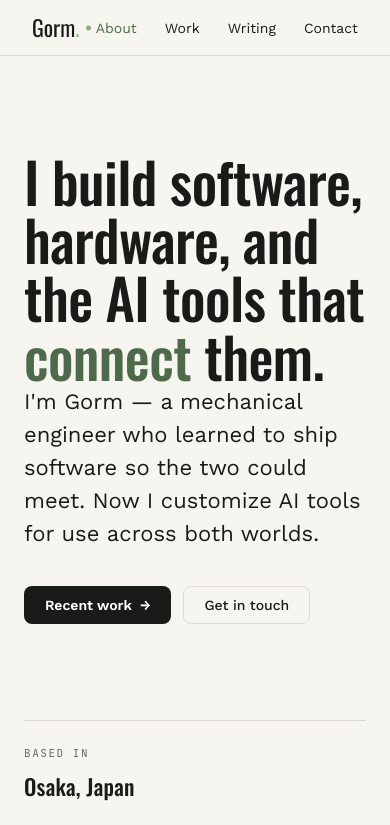
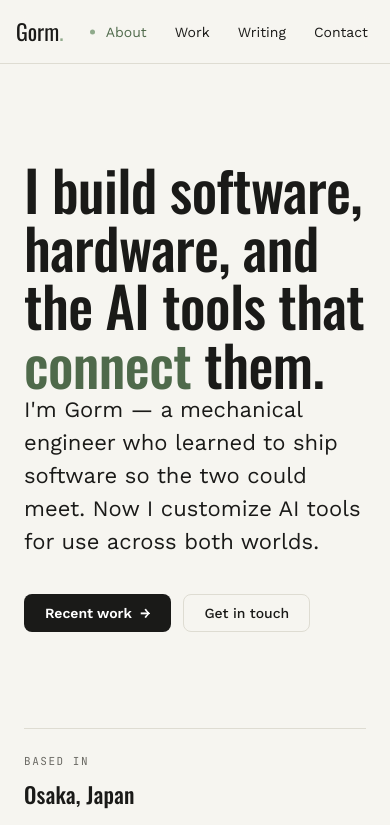
Before and after one commit to GormWH/GormWH.github.io, an Astro site: page / in a window 390 px wide. Shown: the top 825 px of the page. Built offline with nearby package versions, Linux system fonts and the light colour scheme; Astro itself is replaced by a stand-in of ours; a web font is replaced by a local one.

Commit message:
fix: tighten header for narrow viewports and fix slug active state
- raise --height-header 56→64; cascades to .gh-article-rail offsets
- compact-row at ≤760px: padding 32→16, gap 28→16, ≥40px touch via inline-flex
- isActive() matches /work/<slug> and /writing/<slug> via startsWith
- nav gains aria-label="Primary"

```diff
--- a/src/components/Header.astro
+++ b/src/components/Header.astro
@@ -8,7 +8,11 @@ const navItems = [
 ];
 const isActive = (href: string) => {
   if (href.startsWith("/#")) return pathname === "/";
-  return pathname === href.replace(/\/$/, "");
+  const base = href.replace(/\/$/, "");
+  // pathname is pre-normalized at line 2 (no trailing slash). The startsWith branch
+  // makes section-parent links match sub-routes (e.g. /work/<slug>); do NOT collapse
+  // back to exact-match.
+  return pathname === base || pathname.startsWith(base + "/");
 };
 ---
 
@@ -16,7 +20,7 @@ const isActive = (href: string) => {
   <a href="/" class="font-headline text-22 text-ink-1">
     Gorm<span class="text-accent">.</span>
   </a>
-  <nav class="ml-auto flex items-center gap-7 font-body text-sm text-ink-1">
+  <nav class="gh-nav ml-auto font-body text-sm text-ink-1" aria-label="Primary">
     {
       navItems.map((item) => (
         <a
--- a/src/styles/global.css
+++ b/src/styles/global.css
@@ -205,6 +205,7 @@ a { color: inherit; text-decoration: none; }
      Alpha intentionally diverges from --color-bg-overlay (0.7 vs 0.78) — the upgraded layer is
      slightly more opaque so the blur stays legible over scrolled content. */
   background: rgb(from var(--color-bg) r g b / 0.78);
+  -webkit-backdrop-filter: blur(12px);
   backdrop-filter: blur(12px);
   border-bottom: 1px solid var(--color-rule);
 }
@@ -238,6 +239,26 @@ a { color: inherit; text-decoration: none; }
   height: 5px;
   border-radius: 50%;
   background: var(--color-accent);
+}
+
+.gh-nav {
+  display: flex;
+  align-items: center;
+  gap: var(--space-28);
+}
+
+@media (max-width: 760px) {
+  .gh-header { padding-inline: var(--space-16); }
+  .gh-nav { gap: var(--space-16); }
+  /* Explicit AC2 floor: padding+line-height yields ~46.4px today;
+     lock the floor in case --text-14 or line-height ever shrinks. */
+  .gh-link {
+    display: inline-flex;
+    align-items: center;
+    padding-block: var(--space-12);
+    padding-inline: var(--space-6);
+    min-height: 40px;
+  }
 }
 
 /* ============================================================
--- a/src/styles/theme.css
+++ b/src/styles/theme.css
@@ -100,7 +100,7 @@
 
     /* Layout dimensions — shared between the sticky header and any
        elements that need to offset against it (e.g. `.gh-article-rail`). */
-    --height-header: 56px;
+    --height-header: 64px;
 
     /* Shadow */
     --shadow-overlay: 0 1px 2px rgba(0,0,0,.04), 0 8px 32px rgba(0,0,0,.08);
```
